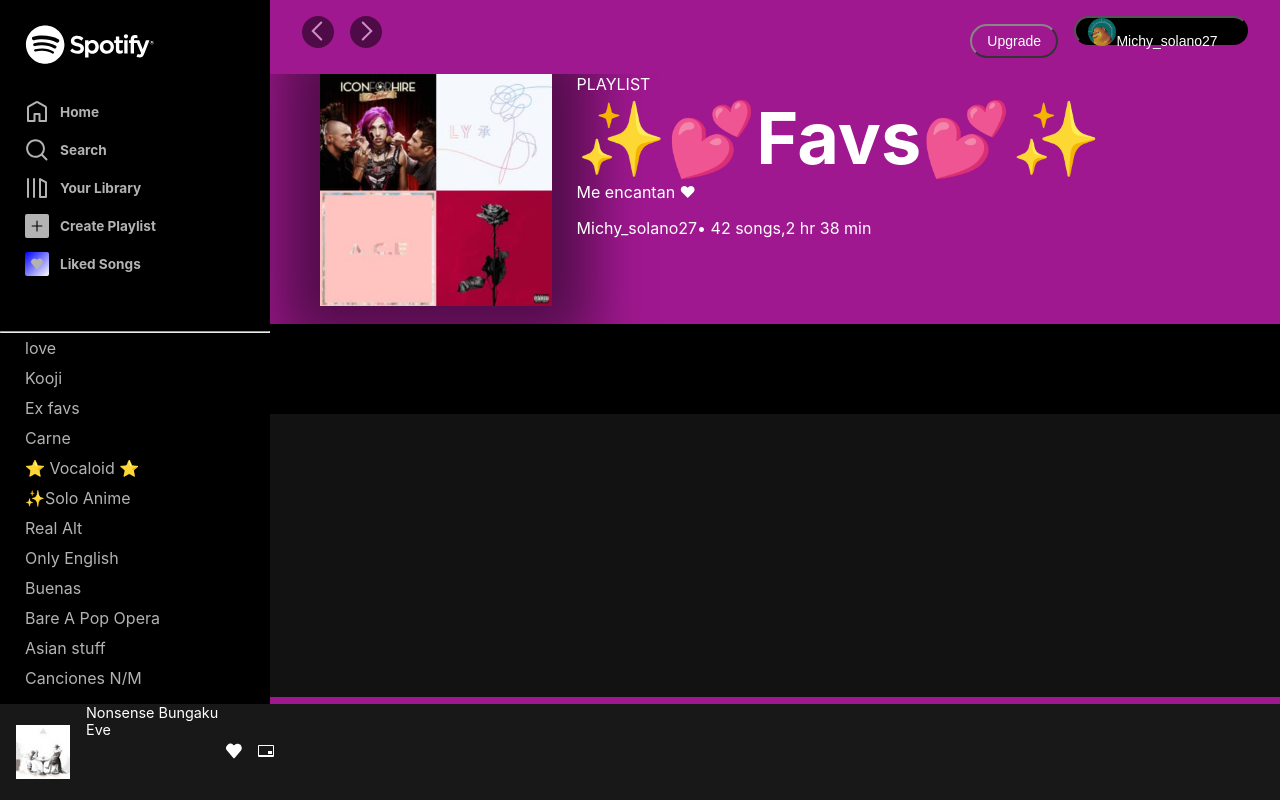
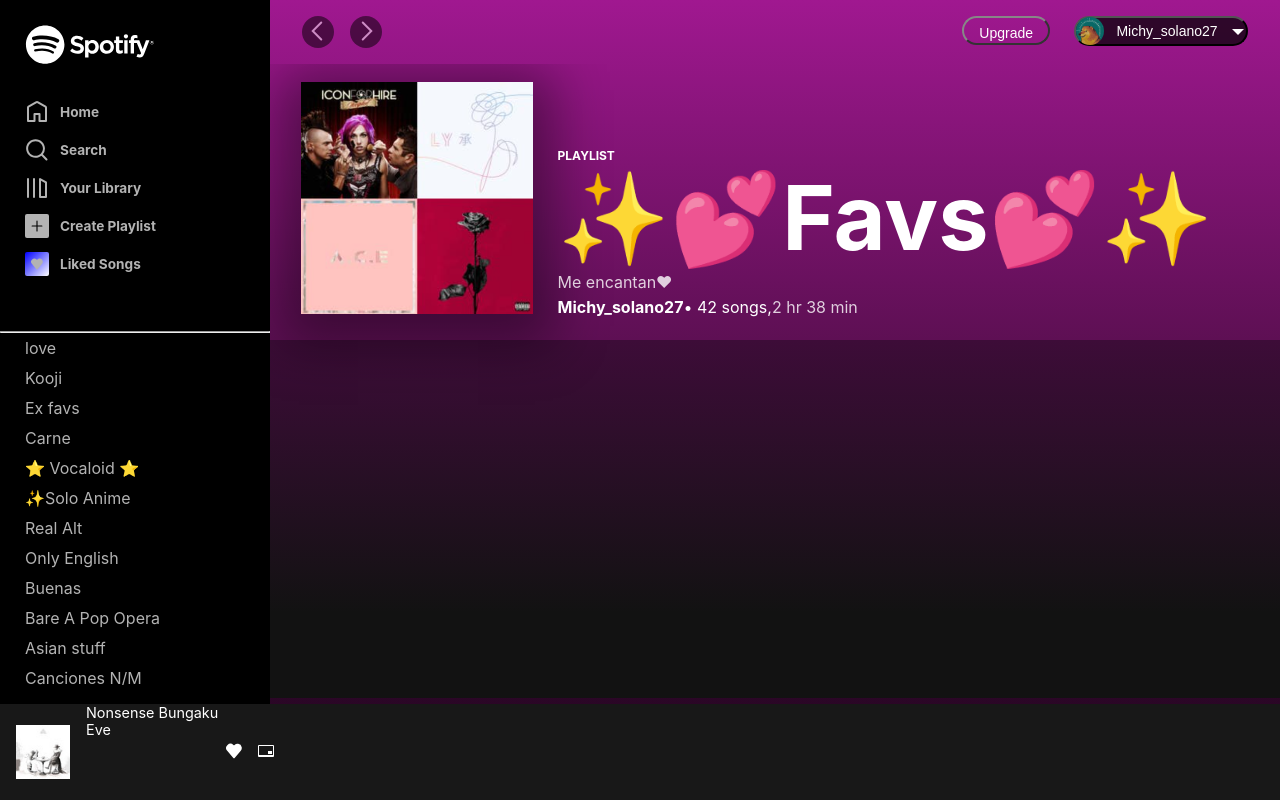
Before and after one commit to MaIsabelSolano/UVG_Web_SpotifyCopy, a React (Vite) app in the folder UVG_Web_SpotifyCopy/: page / in a window 1280 px wide. Built offline with nearby package versions, Linux system fonts and the light colour scheme.

Commit message:
Mejora de gradientes y de info de la playlist

```diff
--- a/UVG_Web_SpotifyCopy/src/App.css
+++ b/UVG_Web_SpotifyCopy/src/App.css
@@ -5,7 +5,7 @@
 
 body {
   font-family: Arial, Helvetica, sans-serif;
-  background-color: rgb(160, 24, 144);
+  background: linear-gradient(rgb(160, 24, 144),#520E49, #1e041b);
 }
 
 .arriba {
@@ -104,7 +104,7 @@
 .cuadrito-likes {
   width: 24px;
   height: 24px;
-  background: linear-gradient(to bottom right, blue, white);;
+  background: linear-gradient(to bottom right, blue, white);
   display: flex;
   align-items: center;
   justify-content: center;
@@ -150,28 +150,46 @@
   color: white;
   border-color: #878787;
   padding: 7px 15px;
+  margin: 0;
 }
 
 .btn-upgrade:hover {
   background-color: black;
 }
 
+.btn-top-derecha {
+  height: 29px;
+  display: flex;
+  flex-direction: row;
+}
+
 .btn-user {
-  background-color: black;
+  background-color: rgba(0, 0, 0, 0.7);
   color: white;
-  margin-left: 16px;
+  margin-left: 24px;
   font-size: 0.875rem;
   width: 174px;
-  height: 29px;
+  height: 30px;
   padding: 0;
   border-radius: 500px;
+  display: flex;
+  flex-direction: row;
   align-items: center;
+  fill: white;
+  justify-content: center;
+  align-content: flex-start;
+
 }
 
 .btn-user > img {
   width: 28px;
   height: 28px;
   border-radius: 50px;
+  margin-right: 12px;
+}
+
+.btn-user > svg {
+  margin-left: 12px;
 }
 
 .logo {
@@ -185,28 +203,30 @@
 
 .app-derecha-todo {
   width: 100%;
-  height: 86.5%;
+  height: 88%;
   overflow: scroll;
   overflow-x:hidden;
 }
 
 .app-derecha-sec-titulo {
   width: 100%;
-  height: 250px;
+  height: 240px;
   display: flex;
   flex-direction: row;
-  margin-left: 50px;
+  margin: 18px 31px;
 }
 
 .app-derecha-sec-titulo-infoplaylist {
   display: flex;
   flex-direction: column;
   margin-left: 25px;
+  justify-content: flex-end;
 }
 
 .app-derecha-sec-titulo-infoplaylist > div {
   display: flex;
   flex-direction: row;
+
 }
 
 .app-derecha-sec-titulo-infoplaylist > p {
@@ -217,28 +237,58 @@
 .cover-playlist {
   width: 232px;
   height: 232px;
-  box-shadow: 0px 0px 50px 50px rgb(0, 0, 0, 0.3),
-  0px 0px 50px 20px rgb(0, 0, 0, 0.3);
+  box-shadow:
+  0px 10px 50px 20px rgb(0, 0, 0, 0.4);
+}
+
+.playlist {
+  font-size: 12px;
+  font-weight: bold;
 }
 
 
 .titulo-favs {
-  font-size: 72px;
-  font-weight: 800px;
+  font-size: 90px;
+  font-weight: 700;
   margin: 0;
 }
 
+.me-encantan {
+  margin: 0;
+}
+
+.infoplaylist-abajo {
+  margin: 0;
+  margin-bottom: 5px;
+  margin-top: 5px;
+}
+
+.infoplaylist-abajo > p {
+  margin: 0;
+}
+
+.opaque {
+  opacity: .8;
+}
+
+.bold {
+  font-weight: bold;
+}
+
+.app-derecha-parte-abajo {
+  width: 100%;
+  height: 1090px;
+  background: linear-gradient(#3D0C38,#121212,#121212 ,#121212,#121212);
+}
 
 .app-derecha-rep {
   width: 100%;
   height: 90px;
-  background-color: black;
 }
 
 .app-derecha-canciones {
   width: 100%;
   height: 1000px;
-  background-color: #121212;
 }
 
 
--- a/UVG_Web_SpotifyCopy/src/App.jsx
+++ b/UVG_Web_SpotifyCopy/src/App.jsx
@@ -92,7 +92,7 @@
                 </button>
               </div>
               <div>{() => {showPlaylist? <p>Favs</p>:<p></p>}}</div>
-              <div>
+              <div className="btn-top-derecha">
                 <button className="btn-upgrade">Upgrade</button>
                 <button className="btn-user">
                   <img src="/src/cheems.jpg"></img>
@@ -109,20 +109,21 @@
                   <img src="/src/portada.png" className="cover-playlist"></img>
                 </div>
                 <div className="app-derecha-sec-titulo-infoplaylist">
-                  <p>PLAYLIST</p>
+                  <p className="playlist">PLAYLIST</p>
                   <h1 className="titulo-favs">✨💕Favs💕✨</h1>
-                  <p> Me encantan ♥</p>
-                  <div>
-                    <p>Michy_solano27</p>
+                  <p className="me-encantan opaque"> Me encantan♥</p>
+                  <div className="infoplaylist-abajo">
+                    <p className="bold">Michy_solano27</p>
                     <p> • 42 songs, </p>
-                    <p>2 hr 38 min</p>
+                    <p className="opaque">2 hr 38 min</p>
                   </div>
                 </div>
               </div>
-              <div className="app-derecha-rep">
-
-              </div>
-              <div className="app-derecha-canciones">
+              <div className="app-derecha-parte-abajo">
+                <div className="app-derecha-rep">
+                </div>
+                <div className="app-derecha-canciones">
+                </div>
               </div>
             </div>
           </div>
```
